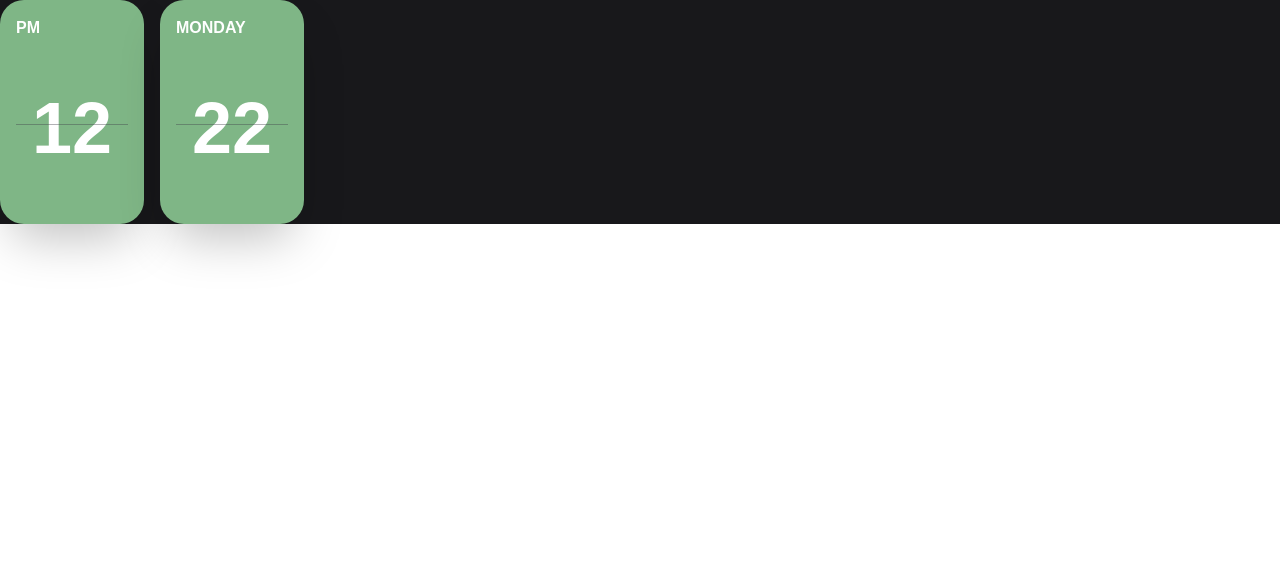
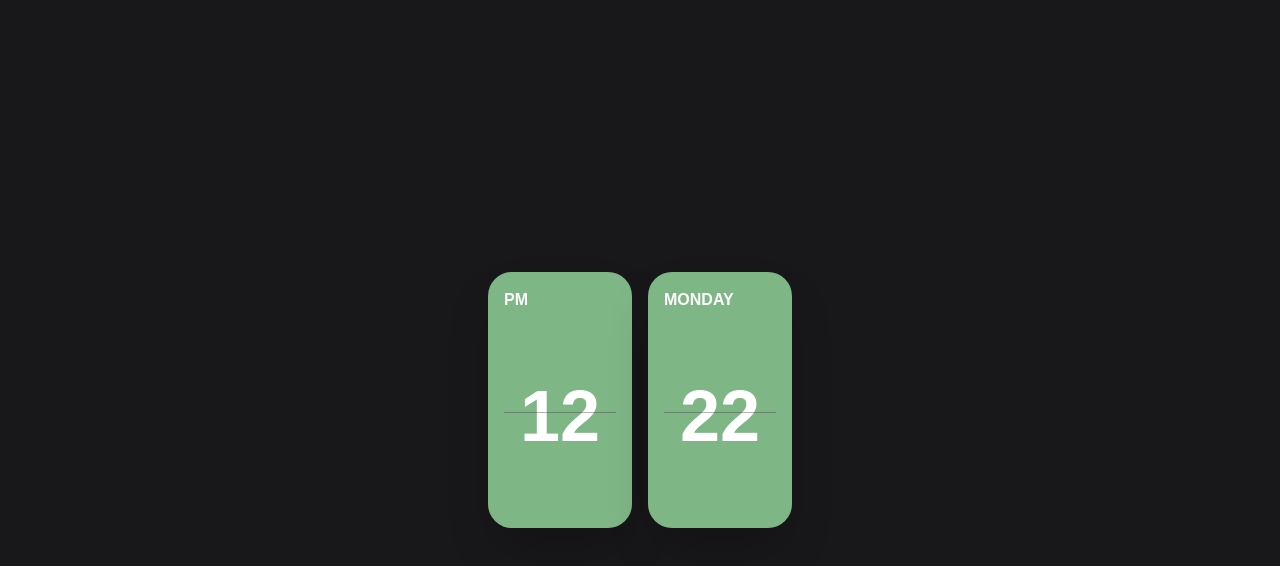
Before and after one commit to minhyeong-jang/playground, a Next.js app: page /notion/time in a window 1280 px wide. Shown: the top 566 px of the page. Built offline with nearby package versions, Linux system fonts and the light colour scheme.

Commit message:
Test Min Height

```diff
--- a/src/app/notion/time/page.tsx
+++ b/src/app/notion/time/page.tsx
@@ -27,7 +27,7 @@ const FlipCard = ({ value, label }: { value: string; label: string }) => {
   }, [value, topValue]);
 
   return (
-    <div className="bg-[#7fb686] rounded-3xl p-4 w-36 h-56 flex flex-col shadow-2xl relative">
+    <div className="bg-[#7fb686] rounded-3xl p-4 w-36 h-64 flex flex-col shadow-2xl relative">
       <div className="text-white text-md font-bold opacity-100 text-left">
         {label}
       </div>
@@ -138,7 +138,7 @@ export default function TimePage() {
   const { hours, minutes, period, dayOfWeek } = formatTime(time);
 
   return (
-    <div className="bg-zinc-900 flex">
+    <div className="bg-zinc-900 min-h-screen flex items-center justify-center">
       <div className="flex gap-4">
         {/* Hours Card with Flip Animation */}
         <FlipCard value={hours} label={period} />
```
